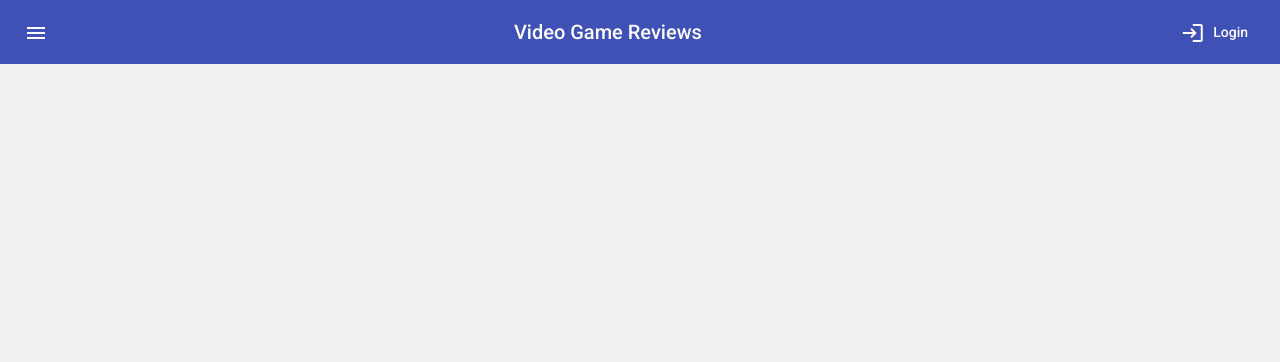
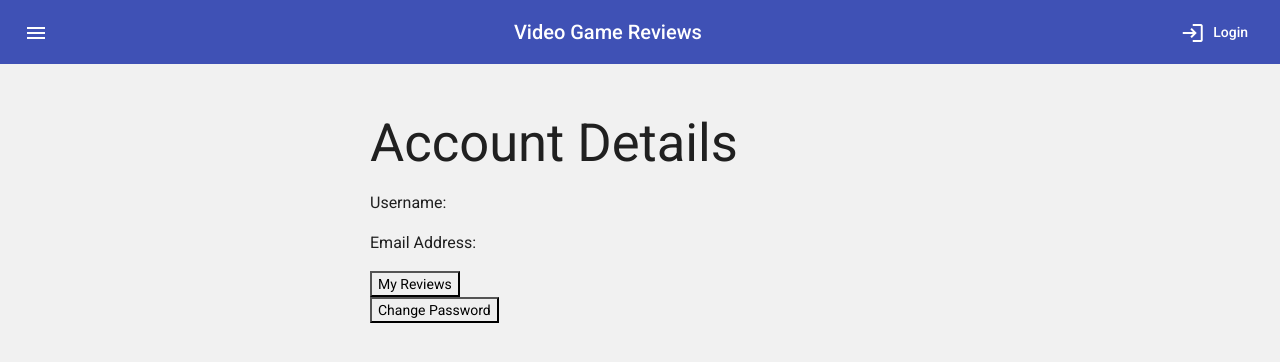
Before and after one commit to danielwarke/video-game-reviews-angular, an Angular app: page /user in a window 1280 px wide. Before the commit this address led to /. Shown: the top 362 px of the page. Built offline with nearby package versions, Linux system fonts and the light colour scheme.

Commit message:
feat: Create the user component

```diff
--- a/src/app/app-routing.module.ts
+++ b/src/app/app-routing.module.ts
@@ -5,6 +5,7 @@ import {ReviewListComponent} from './reviews/review-list/review-list.component';
 import {ReviewDetailsComponent} from './reviews/review-details/review-details.component';
 import {AboutComponent} from './about/about.component';
 import {AuthComponent} from './auth/auth.component';
+import {UserComponent} from './user/user.component';
 
 const routes: Routes = [
 	{
@@ -29,6 +30,10 @@ const routes: Routes = [
 	{
 		path: 'about',
 		component: AboutComponent
+	},
+	{
+		path: 'user',
+		component: UserComponent
 	}
 ];
 
--- a/src/app/auth/auth.service.ts
+++ b/src/app/auth/auth.service.ts
@@ -10,10 +10,12 @@ import {ErrorService} from '../shared/error.service';
 })
 export class AuthService {
 	hasToken = new Subject<boolean>();
+	usernameChanged = new Subject<string>();
+
 	private token: string;
-	private userId: string;
-	private username: string;
-	private email: string;
+	userId: string;
+	username: string;
+	email: string;
 	private isAdmin = false;
 
 	constructor(private dataService: DataService,
@@ -51,6 +53,8 @@ export class AuthService {
 				this.username = response.username;
 				this.email = response.email;
 				this.isAdmin = response.admin;
+
+				this.usernameChanged.next(this.username);
 				this.hasToken.next(true);
 
 				resolve(response);
@@ -75,6 +79,7 @@ export class AuthService {
 		this.email = null;
 		this.isAdmin = false;
 
+		this.usernameChanged.next(null);
 		this.hasToken.next(false);
 	}
 
@@ -111,6 +116,7 @@ export class AuthService {
 			this.email = email;
 			this.isAdmin = isAdmin === 'true';
 
+			this.usernameChanged.next(this.username);
 			this.hasToken.next(true);
 
 			return true;
--- a/src/app/core/header/header.component.html
+++ b/src/app/core/header/header.component.html
@@ -9,6 +9,9 @@
         <button *ngIf="!isLoggedIn" mat-button aria-label="Login" [routerLink]="['/auth']">
             <mat-icon>login</mat-icon> Login
         </button>
+        <button *ngIf="isLoggedIn" mat-button aria-label="User" [routerLink]="['/user']">
+            <mat-icon>account_circle</mat-icon> {{ username }}
+        </button>
         <button *ngIf="isLoggedIn" mat-button aria-label="Logout" (click)="logoutButtonHandler()">
             <mat-icon>logout</mat-icon> Logout
         </button>
--- a/src/app/core/header/header.component.ts
+++ b/src/app/core/header/header.component.ts
@@ -12,6 +12,7 @@ import {Location} from '@angular/common';
 export class HeaderComponent implements OnInit {
 	@Output() menuClickEvent = new EventEmitter<any>();
 	isLoggedIn = false;
+	username: string;
 
 	constructor(private authService: AuthService,
 	            private router: Router,
@@ -21,6 +22,10 @@ export class HeaderComponent implements OnInit {
 	ngOnInit(): void {
 		this.authService.hasToken.subscribe(hasToken => {
 			this.isLoggedIn = hasToken;
+		});
+
+		this.authService.usernameChanged.subscribe(username => {
+			this.username = username;
 		});
 
 		this.authService.checkState();
--- a/src/app/reviews/review-list/review/review.component.html
+++ b/src/app/reviews/review-list/review/review.component.html
@@ -5,6 +5,6 @@
     <img mat-card-image [src]="review.videoGame.imageUrl" [alt]="review.videoGame.title">
     <mat-card-content>{{ review.bodyPreview }}</mat-card-content>
     <mat-card-actions>
-        <button mat-button class="small" [routerLink]="['/review-details/', review._id]">Read More</button>
+        <button mat-button [routerLink]="['/review-details/', review._id]">Read More</button>
     </mat-card-actions>
 </mat-card>
--- /dev/null
+++ b/src/app/user/user.component.html
@@ -0,0 +1,19 @@
+<div class="container">
+    <div class="row">
+        <div class="col-md-6 offset-md-3">
+            <h1>Account Details</h1>
+            <p>Username: {{ username }}</p>
+            <p>Email Address: {{ email }}</p>
+            <div>
+                <button mat-raised-button (click)="userReviewsButtonHandler()">
+                    My Reviews
+                </button>
+            </div>
+            <div>
+                <button mat-raised-button (click)="isChangingPassword = true;" color="accent">
+                    Change Password
+                </button>
+            </div>
+        </div>
+    </div>
+</div>
--- /dev/null
+++ b/src/app/user/user.component.ts
@@ -0,0 +1,27 @@
+import {Component, OnInit} from '@angular/core';
+import {AuthService} from '../auth/auth.service';
+import {Router} from '@angular/router';
+
+@Component({
+	selector: 'app-user',
+	templateUrl: './user.component.html',
+	styleUrls: ['./user.component.css']
+})
+export class UserComponent implements OnInit {
+	username: string;
+	email: string;
+	isChangingPassword = false;
+
+	constructor(private authService: AuthService,
+	            private router: Router) {
+	}
+
+	ngOnInit(): void {
+		this.username = this.authService.username;
+		this.email = this.authService.email;
+	}
+
+	userReviewsButtonHandler() {
+		this.router.navigate(['/reviews'], { queryParams: { user: this.authService.userId } });
+	}
+}
--- a/src/styles.css
+++ b/src/styles.css
@@ -63,13 +63,15 @@ p {
 }
 
 .alert-error {
-    color: #F44336;
+    background-color: #F44336;
+    color: white;
 }
 
 .alert-warning {
-    color: #FF9800;
+    background-color: #FF9800;
+    color: black;
 }
 
 .alert-success {
-    color: #4CAF50;
+    background-color: #4CAF50;
 }
```
Also changed, not shown: src/app/user/user.module.ts (added, +28 -0 lines), src/app/user/user.component.css (added).
